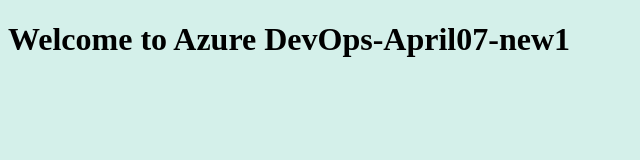
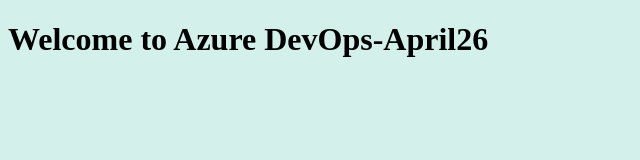
Before and after one commit to babu1245/April26-repo, a plain HTML site: page index.html in a window 1280 px wide. Shown: the whole page, without its empty margins (0-640 px from the left). Drawn offline with Linux system fonts and the light colour scheme.

Commit message:
modified index.html

```diff
--- a/index.html
+++ b/index.html
@@ -1,6 +1,6 @@
 <!DOCTYPE html>
 <html>
    <body style="background-color:rgb(212, 240, 234);">
-      <h1>Welcome to Azure DevOps-April07-new1</h1>
+      <h1>Welcome to Azure DevOps-April26</h1>
    </body>
 </html>
```
